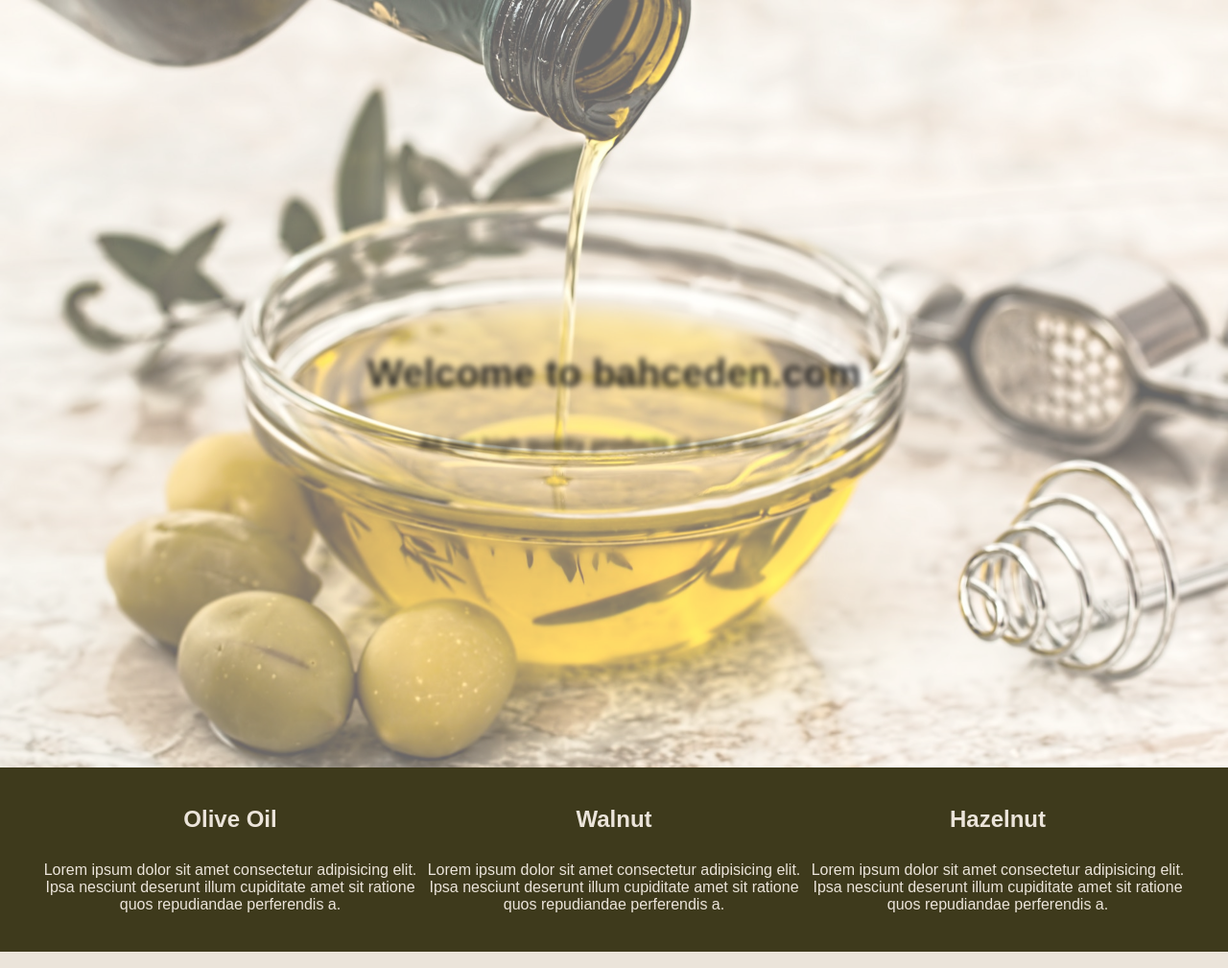
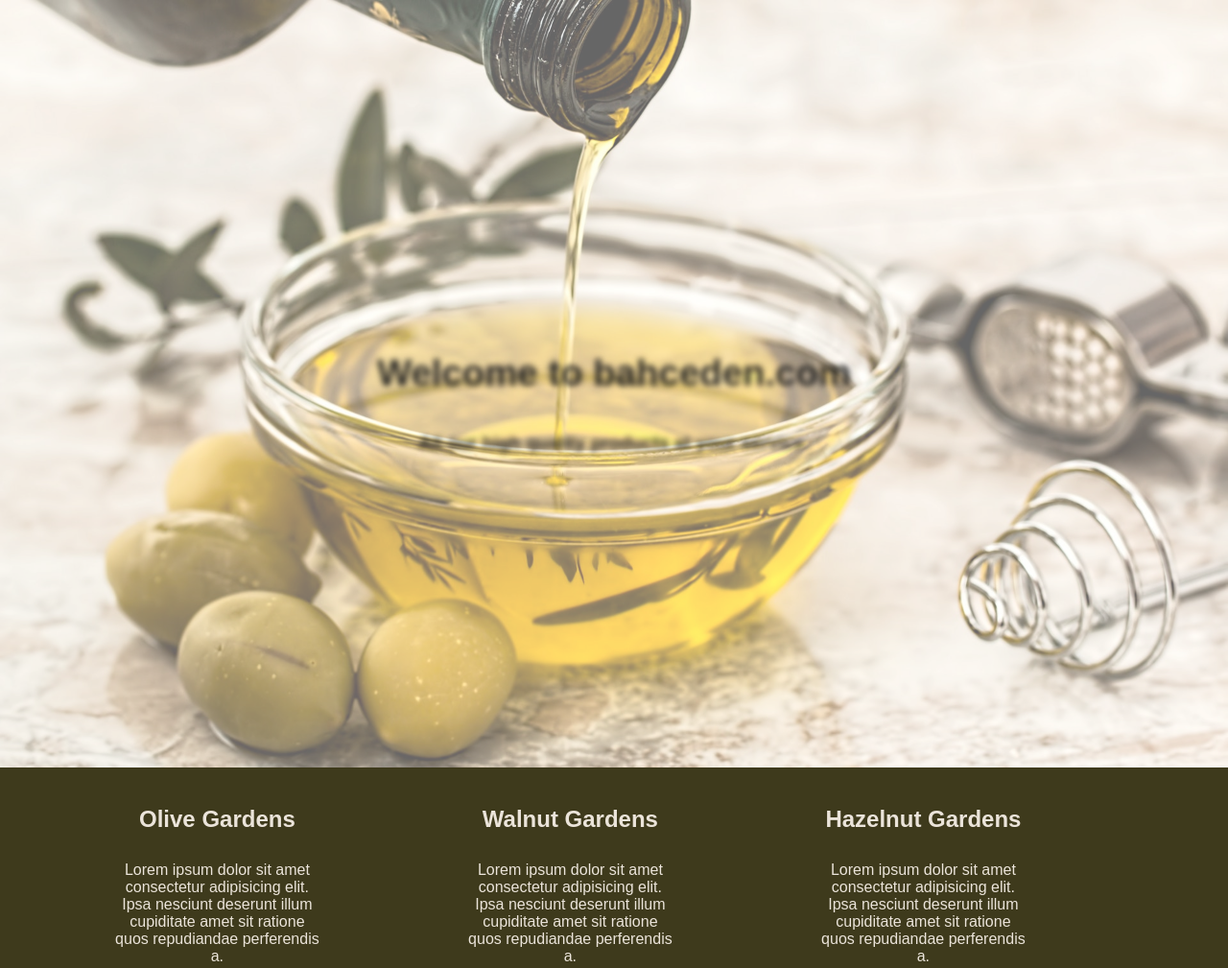
Before and after one commit to onurcangundogdu/bahceden, a website: page dist/index.html in a window 1280 px wide. Shown: the top 1009 px of the page at 96% size. Drawn offline with Linux system fonts and the light colour scheme.

Commit message:
another change

```diff
--- a/dist/index.html
+++ b/dist/index.html
@@ -17,15 +17,15 @@
 
     <section class="grid-3">
         <div>
-            <h2>Olive Oil</h2>
+            <h2>Olive Gardens</h2>
             <p>Lorem ipsum dolor sit amet consectetur adipisicing elit. Ipsa nesciunt deserunt illum cupiditate amet sit ratione quos repudiandae perferendis a.</p>
         </div>
         <div>
-            <h2>Walnut</h2>
+            <h2>Walnut Gardens</h2>
             <p>Lorem ipsum dolor sit amet consectetur adipisicing elit. Ipsa nesciunt deserunt illum cupiditate amet sit ratione quos repudiandae perferendis a.</p>
         </div>
         <div>
-            <h2>Hazelnut</h2>
+            <h2>Hazelnut Gardens</h2>
             <p>Lorem ipsum dolor sit amet consectetur adipisicing elit. Ipsa nesciunt deserunt illum cupiditate amet sit ratione quos repudiandae perferendis a.</p>
         </div>
     </section>
--- a/dist/styles.css
+++ b/dist/styles.css
@@ -2,6 +2,7 @@
     margin: 0;
     padding: 0;
     font-family: Arial, Helvetica, sans-serif;
+    box-sizing: border-box;
 }
 
 header::after {
@@ -42,7 +43,7 @@
 }
 
 header div h1 {
-    font-size: 2.5rem;
+    font-size: 2.4rem;
     margin: 5vh 0;
 }
 
@@ -50,14 +51,18 @@
     font-size: 1.2rem;
 }
 
-
 section.grid-3 {
     display: grid;
     grid-template-columns: repeat(3, 1fr);
-    padding: 5vh;
+    grid-column-gap: 4rem;
+    padding: 5vh 15vh;
     background-color: rgb(62,58,28);
     color: rgb(235,228,218);
     text-align: center;
+}
+
+section.grid-3 div {
+    width: 70%;
 }
 
 section.grid-3 h2 {
```
